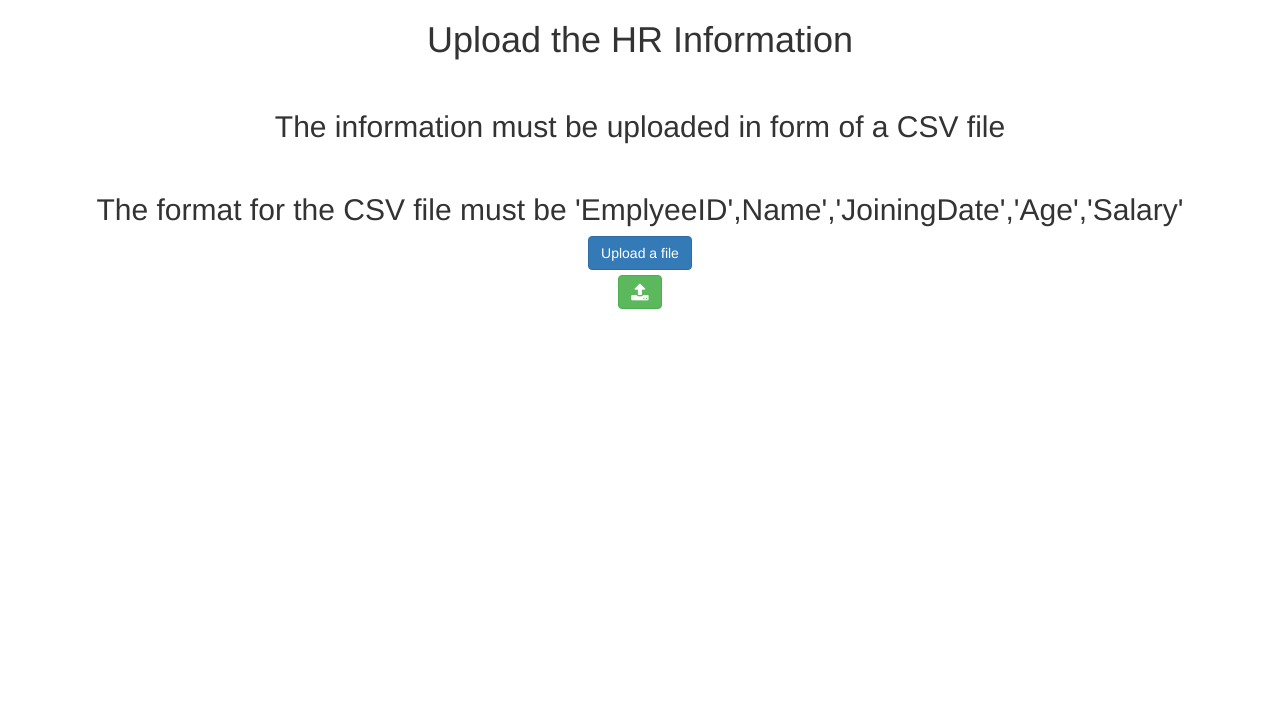
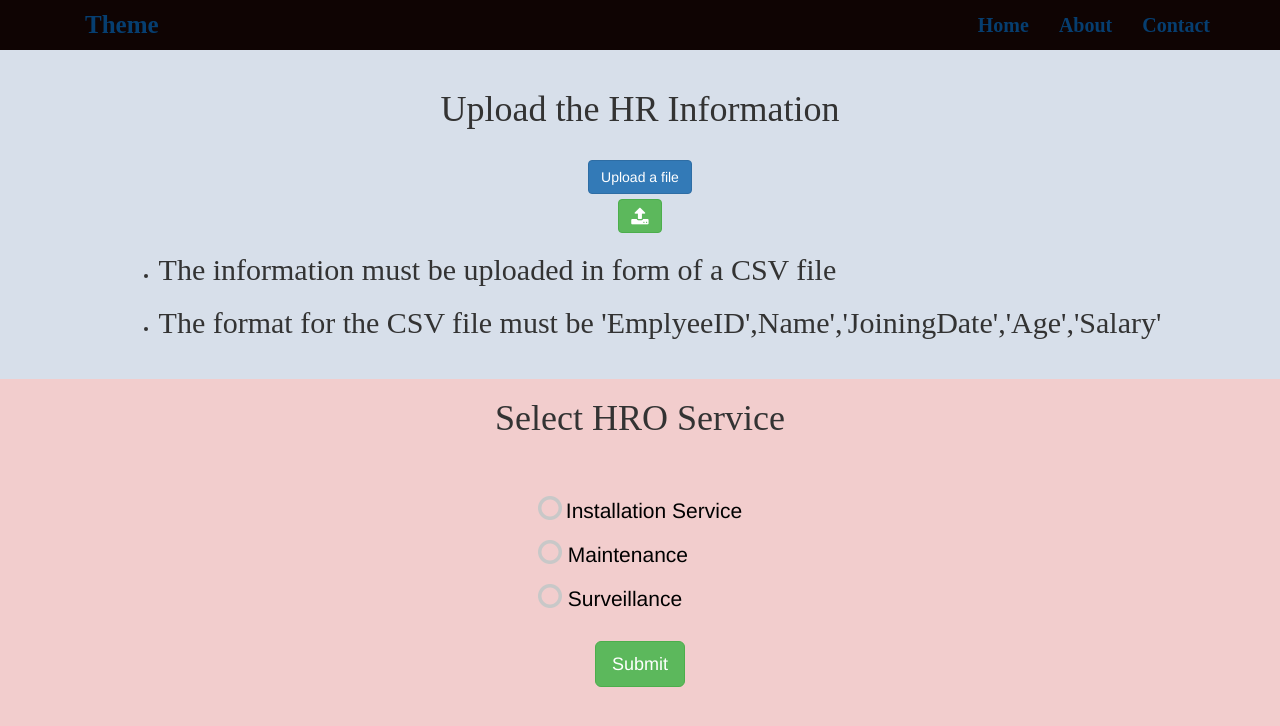
Before and after one commit to DEBADRIBASAK/ExpectoPatronum, a Django app: template BPO_app/HRO/templates/upload.html in a window 1280 px wide. Shown: the top 726 px of the page. Run offline with Django 3.2, Linux system fonts and the light colour scheme; the template is opened without the code that fills it, so the values that code supplies are empty; some libraries are stand-ins or nearby versions.

Commit message:
Update upload.html

```diff
--- a/BPO_app/HRO/templates/upload.html
+++ b/BPO_app/HRO/templates/upload.html
@@ -26,16 +26,6 @@
   display: inline-block;
 }
 
-/*.btn {
-  border: 2px solid gray;
-  color: gray;
-  background-color: white;
-  padding: 8px 20px;
-  border-radius: 8px;
-  font-size: 20px;
-  font-weight: bold;
-}*/
-
 .upload-btn-wrapper input[type=file] {
   font-size: 100px;
   position: absolute;
@@ -43,26 +33,176 @@
   top: 0;
   opacity: 0;
 }
+.navbar-default{
+  background:#0f0403;
+  /* background: #fff; */
+  border:0;
+  font-family:'Poppins';
+}
+body {
+	margin-top: 50px;
+	background:#f2cdcd;
+	/* background: #d7dfea; */
+}
+.navbar-brand{
+  font-size:25px;
+  color:#063e70 !important;
+  font-weight:bold;
+}
+.xyz{
+	font-size:20px;
+    color:#063e70 !important;
+    font-weight:bold;
+}
+.xyz :hover{
+	color:white !important;
+	font-weight: bold;
+}
+h1,h2,h3,h4,h5,h6{
+  font-family:'Poppins';
+}
+#first{
+	/* margin:top:60px; */
+	padding-top:20px;
+	padding-bottom: 30px;
+	background: #d7dfea;
+}
+#second{
+	text-align: center;
+	background:#f2cdcd;
+}
+ul { display:table; margin:0 auto;}
+label.btn span {
+  font-size: 1.5em ;
+}
+
+label input[type="radio"] ~ i.fa.fa-circle-o{
+    color: #c8c8c8;    display: inline;
+}
+label input[type="radio"] ~ i.fa.fa-dot-circle-o{
+    display: none;
+}
+label input[type="radio"]:checked ~ i.fa.fa-circle-o{
+    display: none;
+}
+label input[type="radio"]:checked ~ i.fa.fa-dot-circle-o{
+    color: #7AA3CC;    display: inline;
+}
+label:hover input[type="radio"] ~ i.fa {
+color: #7AA3CC;
+}
+div[data-toggle="buttons"] label.active{
+    color: #7AA3CC;
+}
+
+div[data-toggle="buttons"] label {
+display: inline-block;
+padding: 6px 12px;
+margin-bottom: 0;
+font-size: 14px;
+font-weight: normal;
+line-height: 2em;
+text-align: left;
+white-space: nowrap;
+vertical-align: top;
+cursor: pointer;
+background-color: none;
+border: 0px solid
+#c8c8c8;
+border-radius: 3px;
+color: black;
+-webkit-user-select: none;
+-moz-user-select: none;
+-ms-user-select: none;
+-o-user-select: none;
+user-select: none;
+}
+
+div[data-toggle="buttons"] label:hover {
+color: #7AA3CC;
+}
+
+div[data-toggle="buttons"] label:active, div[data-toggle="buttons"] label.active {
+-webkit-box-shadow: none;
+box-shadow: none;
+}
 	</style>
 	<title>
 		HR Info uploader
 	</title>
 </head>
-<body class="text-center">
-	<h1>Upload the HR Information</h1><br>
-	<h2>The information must be uploaded in form of a CSV file</h2><br>
-	<h2>The format for the CSV file must be 'EmplyeeID',Name','JoiningDate','Age','Salary'</h2>
-<form method='post' enctype="multipart/form-data">
-	{% csrf_token %}
+
+<body>
+	<nav class="navbar-default navbar-fixed-top">
+		<div class="container">
+			<div class="navbar-header">
+				<button type="button" class="navbar-toggle collapsed" data-toogle="collapse" data-target="#navbar" aria-expanded="false"aria-controls="navbar">
+				  <span class="sr-only">Toggle-navigation</span>
+				  <span class="icon-bar"></span>
+				  <span class="icon-bar"></span>
+				  <span class="icon-bar"></span>
+				</button>
+				<a class="navbar-brand" href="#">Theme</a>
+			</div>
+			<div id="navbar" class="collapse navbar-collapse">
+			  <ul class="nav navbar-nav navbar-right">
+				<li class="xyz"><a class="xyz" href="#showcase" >Home</a></li>
+				<li class="xyz"><a class="xyz" href="#info1">About</a></li>
+				<li class="xyz"><a class="xyz" href="#contact">Contact</a></li>
+			  </ul>
+			</div>
+		</div>
+	</nav>
+	<section id="first">
+	<h1 class="text-center" >Upload the HR Information</h1><br>
+	<!-- {% csrf_token %} -->
 	<!-- <label class="Upload text-center"> -->
-		<div class="upload-btn-wrapper">
+	<div style="text-align:center">
+		<div class="text-center upload-btn-wrapper">
   <button class="btn btn-primary">Upload a file</button>
   <input type="file" name="HR_Info" required><br>
 </div><br>
-	<!-- <strong><span class="fa fa-lg fa-upload"></span></strong> -->
-	<!-- </label> -->
-	<!-- <br> -->
-	<button type="submit" class="btn btn-success"><span class="fa fa-lg fa-upload"></span></button>
+</div>
+<div style="text-align:center">
+    <button type="submit" class="btn btn-success text-center"><span class="fa fa-lg fa-upload"></span></button>
+</div>
+
+	<ul >
+		<li> <h2>The information must be uploaded in form of a CSV file</h2></li>
+		<li> <h2>The format for the CSV file must be 'EmplyeeID',Name','JoiningDate','Age','Salary'</h2> </li>
+	</ul>
+<form method='post' enctype="multipart/form-data">
+
 </form>
+</section>
+<!-- <hr> -->
+<section id="second">
+<div class="container">
+
+
+  <div class="row">
+    <div class="col-xs-12">
+	 <h1 class="text-center" >Select HRO Service</h1><br>
+      <br>
+      <div class="btn-group btn-group-vertical" data-toggle="buttons">
+        <label class="btn">
+          <input type="radio" name='gender1'><i class="fa fa-circle-o fa-2x"></i><i class="fa fa-dot-circle-o fa-2x"></i> <span>  Installation Service</span>
+        </label>
+        <label class="btn">
+          <input type="radio" name='gender1'><i class="fa fa-circle-o fa-2x"></i><i class="fa fa-dot-circle-o fa-2x"></i><span> Maintenance</span>
+        </label>
+		<label class="btn">
+          <input type="radio" name='gender1'><i class="fa fa-circle-o fa-2x"></i><i class="fa fa-dot-circle-o fa-2x"></i><span> Surveillance</span>
+        </label>
+      </div>
+
+    </div>
+</div>
+</div>
+<br>
+<div style="text-align:center">
+    <button type="submit" class="btn btn-success text-center btn-lg">Submit</button>
+</div>
+</section>
 </body>
 </html>
```
